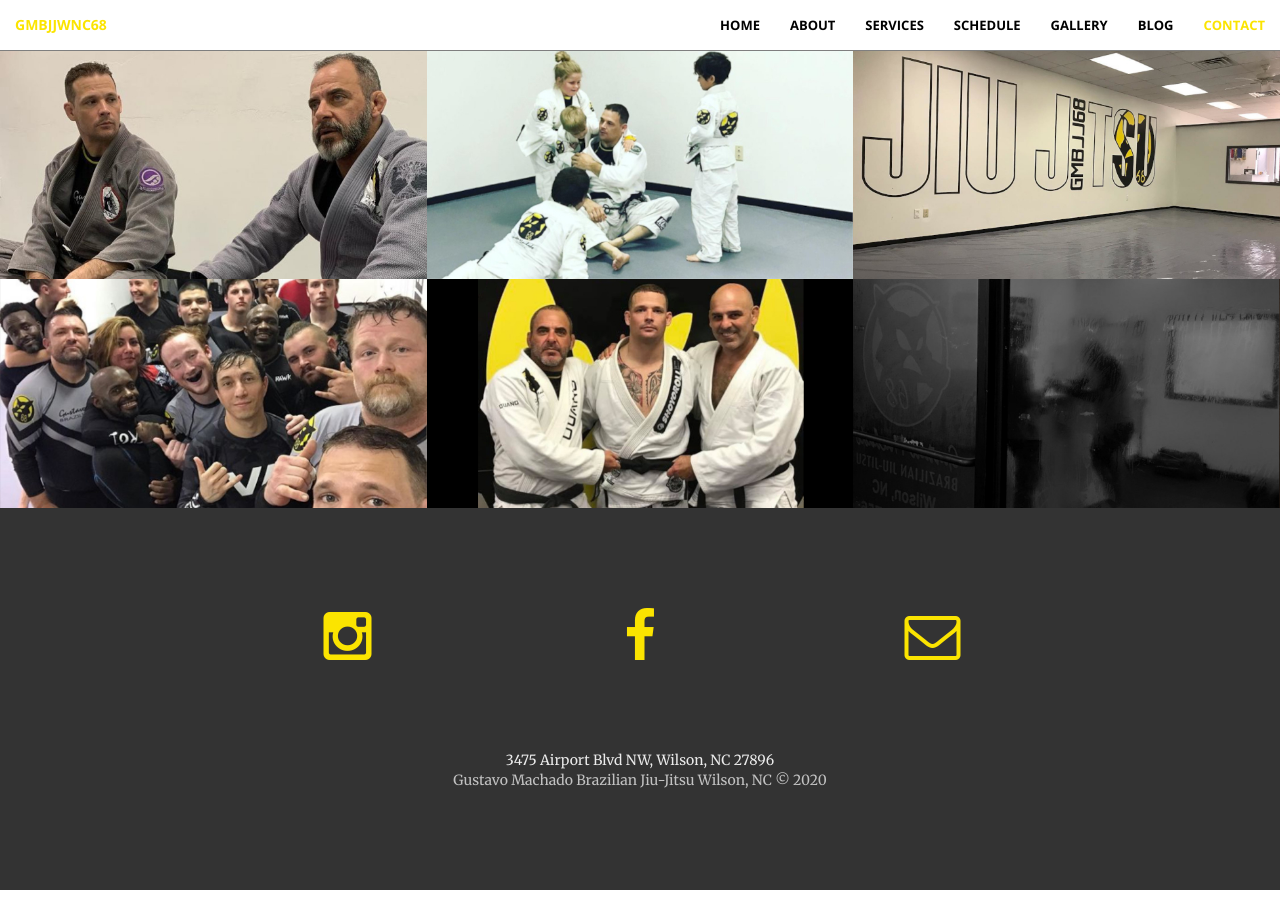
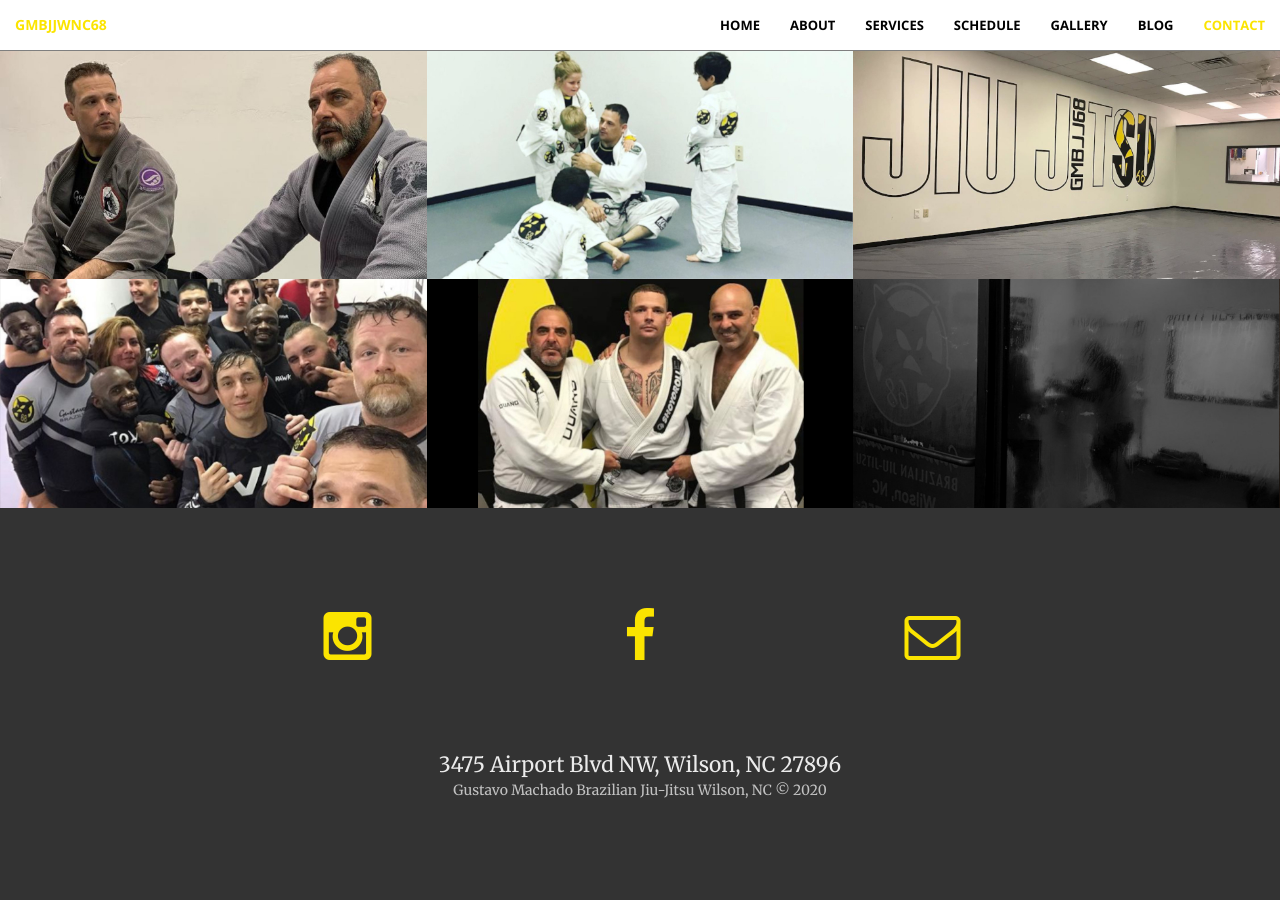
Before and after one commit to gmbjjwnc68/gmbjjwnc68.github.io, a Jekyll site: the page built from index.html, in a window 1280 px wide and 900 px high, scrolled down 2397 px. Built offline with Jekyll 4.4.1, drawn with Linux system fonts in a browser that asks for light colours.

```diff
--- a/_sass/_base.scss
+++ b/_sass/_base.scss
@@ -236,10 +236,10 @@
 
 .contact {
     .contact-address {
-        font-size: 1em;
+        font-size: 1.5em;
     }
     .contact-copyright {
-        font-size: .25em;
+        font-size: 1em;
     }
 }
 
```
